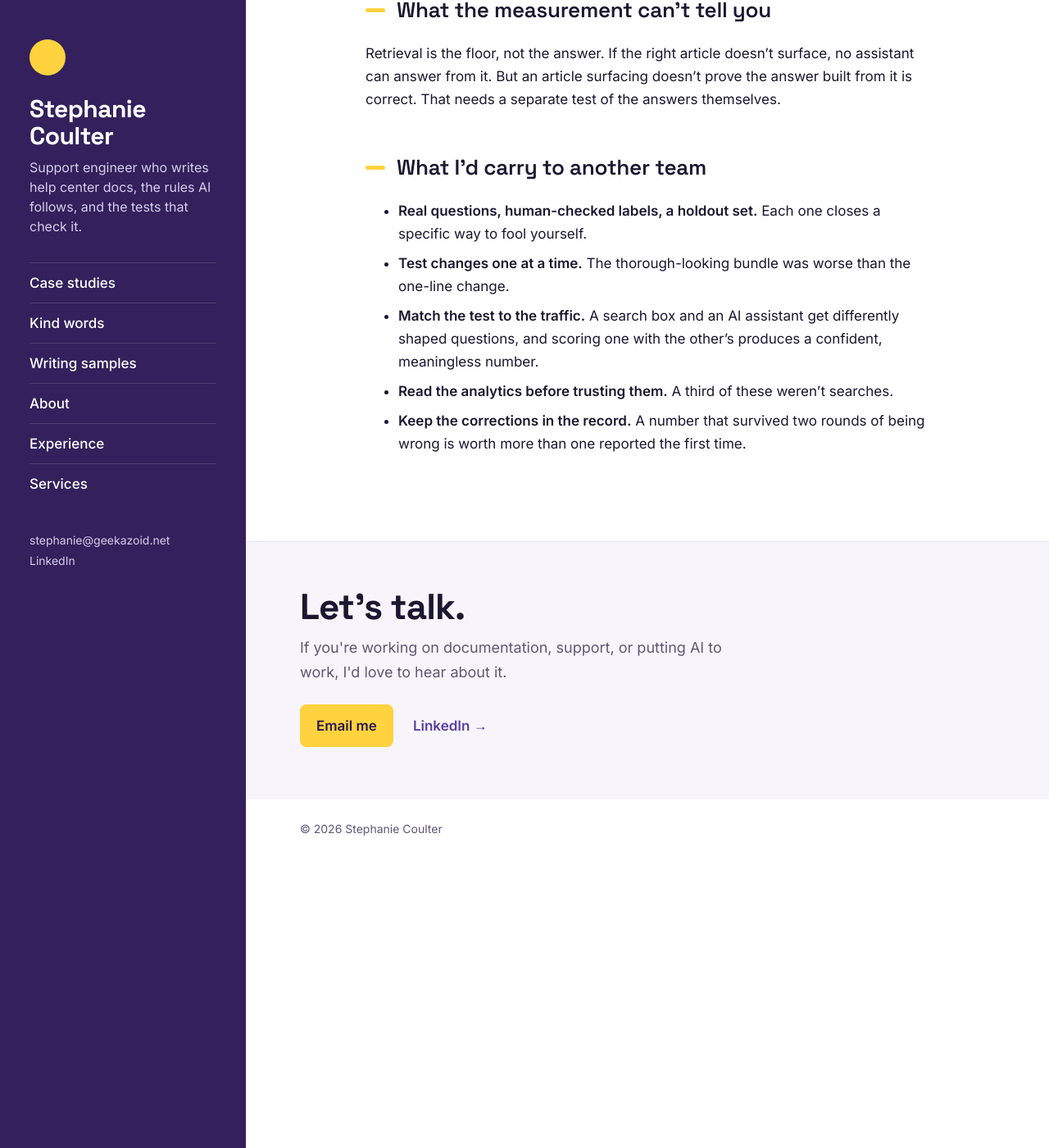
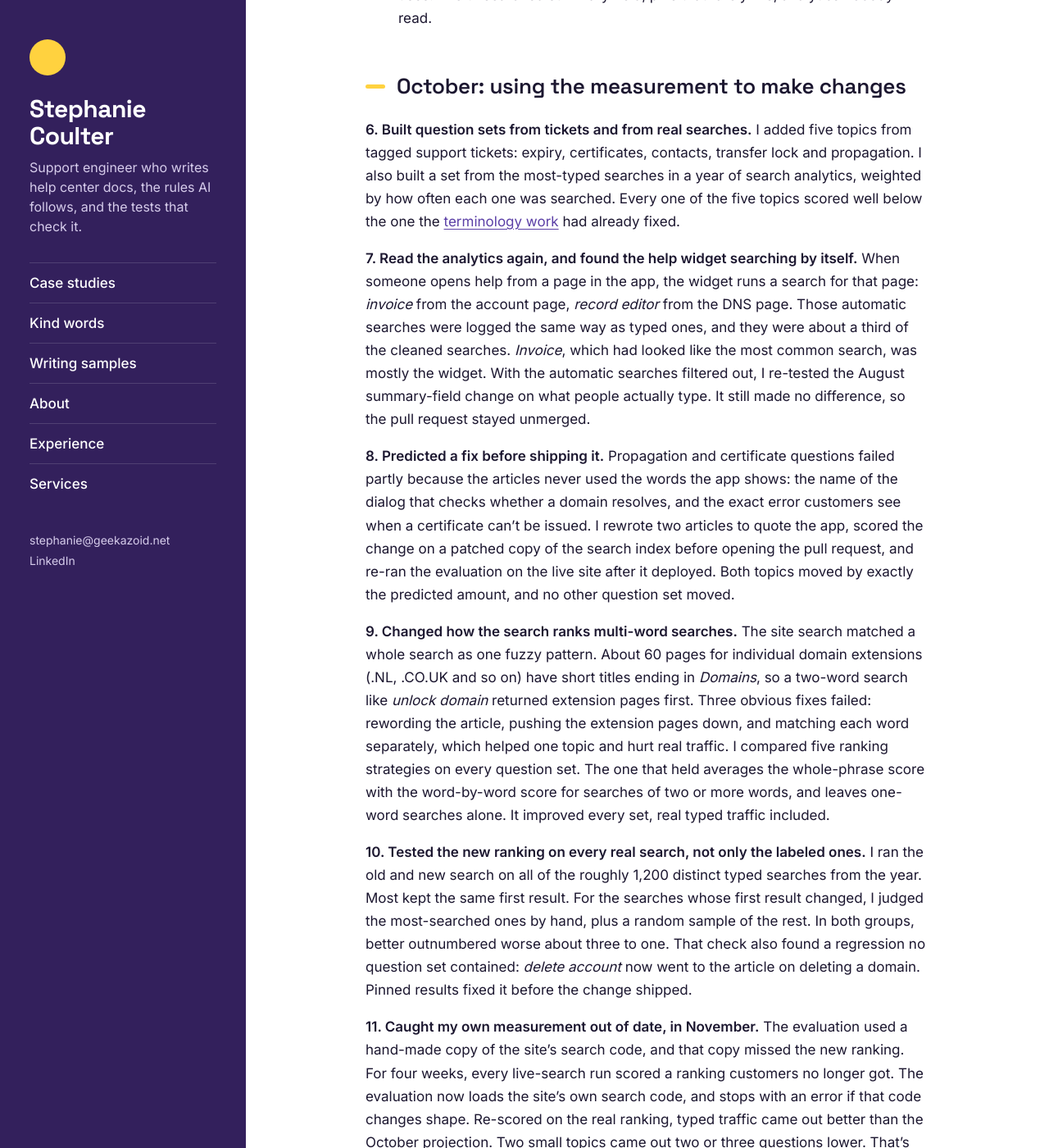
Before and after one commit to stephanoodle/portfolio, a Jekyll site: the page built from case-studies/measuring-answer-quality.md, in a window 1280 px wide and 1400 px high, scrolled down 2404 px. Shown: the whole window at 82% size. Built offline with Jekyll 4.4.1, drawn with Linux system fonts in a browser that asks for light colours; some of the changed text lies outside the part shown.

Commit message:
Measuring answer quality: the October work. Question sets from tickets and real searches, the widget's own searches, a fix predicted before shipping, the multi-word ranking tested on a year of searches, and the November catch

```diff
--- a/case-studies/measuring-answer-quality.md
+++ b/case-studies/measuring-answer-quality.md
@@ -8,9 +8,9 @@ tags: ["Evaluation", "Search", "AI retrieval"]
 
 # Case study: measuring whether documentation answers correctly
 
-**Stephanie Coulter · DNSimple, a domain registrar · July – September 2026**
+**Stephanie Coulter · DNSimple, a domain registrar · July – November 2026**
 
-Nothing measured whether the help center gave people the right answer, whether the reader was a customer typing into the search box or an AI assistant looking something up. I built an evaluation from real customer questions, measured the live site search, and read six months of search analytics nobody had opened. The measurement proved two of my own conclusions wrong before it produced one worth reporting, and it stopped a plausible search change from shipping.
+Nothing measured whether the help center gave people the right answer, whether the reader was a customer typing into the search box or an AI assistant looking something up. I built an evaluation from real customer questions, measured the live site search, and read six months of search analytics nobody had opened. The measurement proved two of my own conclusions wrong before it produced one worth reporting, and it stopped a plausible search change from shipping. In October I used it to predict a fix before shipping it, and to change how the site search ranks multi-word searches, tested against a year of real searches.
 
 ---
 
@@ -43,9 +43,31 @@ The analytics had their own problems: about a third of the logged "searches" wer
 - **Policy-sensitive questions didn't move with any configuration change.** That segment needed terminology work, not a setting. That work is the follow-up case study: [Matching the help center to the words customers use](controlled-vocabulary.md), which moved it.
 - **A repeating pattern:** a correct decision, written down, that nothing downstream uses. The unsearched summary field, pins that rarely fire, analytics nobody read.
 
+## October: using the measurement to make changes
+
+**6. Built question sets from tickets and from real searches.** I added five topics from tagged support tickets: expiry, certificates, contacts, transfer lock and propagation. I also built a set from the most-typed searches in a year of search analytics, weighted by how often each one was searched. Every one of the five topics scored well below the one the [terminology work](controlled-vocabulary.md) had already fixed.
+
+**7. Read the analytics again, and found the help widget searching by itself.** When someone opens help from a page in the app, the widget runs a search for that page: *invoice* from the account page, *record editor* from the DNS page. Those automatic searches were logged the same way as typed ones, and they were about a third of the cleaned searches. *Invoice*, which had looked like the most common search, was mostly the widget. With the automatic searches filtered out, I re-tested the August summary-field change on what people actually type. It still made no difference, so the pull request stayed unmerged.
+
+**8. Predicted a fix before shipping it.** Propagation and certificate questions failed partly because the articles never used the words the app shows: the name of the dialog that checks whether a domain resolves, and the exact error customers see when a certificate can't be issued. I rewrote two articles to quote the app, scored the change on a patched copy of the search index before opening the pull request, and re-ran the evaluation on the live site after it deployed. Both topics moved by exactly the predicted amount, and no other question set moved.
+
+**9. Changed how the search ranks multi-word searches.** The site search matched a whole search as one fuzzy pattern. About 60 pages for individual domain extensions (.NL, .CO.UK and so on) have short titles ending in *Domains*, so a two-word search like *unlock domain* returned extension pages first. Three obvious fixes failed: rewording the article, pushing the extension pages down, and matching each word separately, which helped one topic and hurt real traffic. I compared five ranking strategies on every question set. The one that held averages the whole-phrase score with the word-by-word score for searches of two or more words, and leaves one-word searches alone. It improved every set, real typed traffic included.
+
+**10. Tested the new ranking on every real search, not only the labeled ones.** I ran the old and new search on all of the roughly 1,200 distinct typed searches from the year. Most kept the same first result. For the searches whose first result changed, I judged the most-searched ones by hand, plus a random sample of the rest. In both groups, better outnumbered worse about three to one. That check also found a regression no question set contained: *delete account* now went to the article on deleting a domain. Pinned results fixed it before the change shipped.
+
+**11. Caught my own measurement out of date, in November.** The evaluation used a hand-made copy of the site's search code, and that copy missed the new ranking. For four weeks, every live-search run scored a ranking customers no longer got. The evaluation now loads the site's own search code, and stops with an error if that code changes shape. Re-scored on the real ranking, typed traffic came out better than the October projection. Two small topics came out two or three questions lower. That's worth watching, but not proven.
+
+## What October found
+
+- **On the most-typed searches, the right article now comes first about seven times in ten,** up from about two in three, and appears in the top three nearly nine times in ten.
+- **Some failures are wording, and some are ranking.** Quoting the app fixed propagation and certificate searches. No wording could fix *unlock domain*. That needed the ranking change.
+- **The question sets missed what real traffic caught.** Half of real typed searches are more than one word, far more than the top searches suggested, and the worst regression wasn't in any set.
+
 ## What the measurement can't tell you
 
 Retrieval is the floor, not the answer. If the right article doesn't surface, no assistant can answer from it. But an article surfacing doesn't prove the answer built from it is correct. That needs a separate test of the answers themselves.
+
+The October topic sets are small, 12 to 32 questions each, so two or three questions move them visibly. Their correct answers are a first review, not yet checked a second time.
 
 ## What I'd carry to another team
 
@@ -54,3 +76,7 @@ Retrieval is the floor, not the answer. If the right article doesn't surface, no
 - **Match the test to the traffic.** A search box and an AI assistant get differently shaped questions, and scoring one with the other's produces a confident, meaningless number.
 - **Read the analytics before trusting them.** A third of these weren't searches.
 - **Keep the corrections in the record.** A number that survived two rounds of being wrong is worth more than one reported the first time.
+- **Predict, then measure.** Scoring a change on a patched copy before shipping it turns the live re-run into a check rather than a hope.
+- **Test on all the traffic, not only the labeled set.** The worst regression wasn't in any question set.
+- **Check the measurement against production.** A hand-made copy of the search code drifted, and a month of numbers measured the wrong ranking.
+- **Re-run after each batch of changes.** With a month of edits between runs, working out which change caused what took an afternoon.
```
